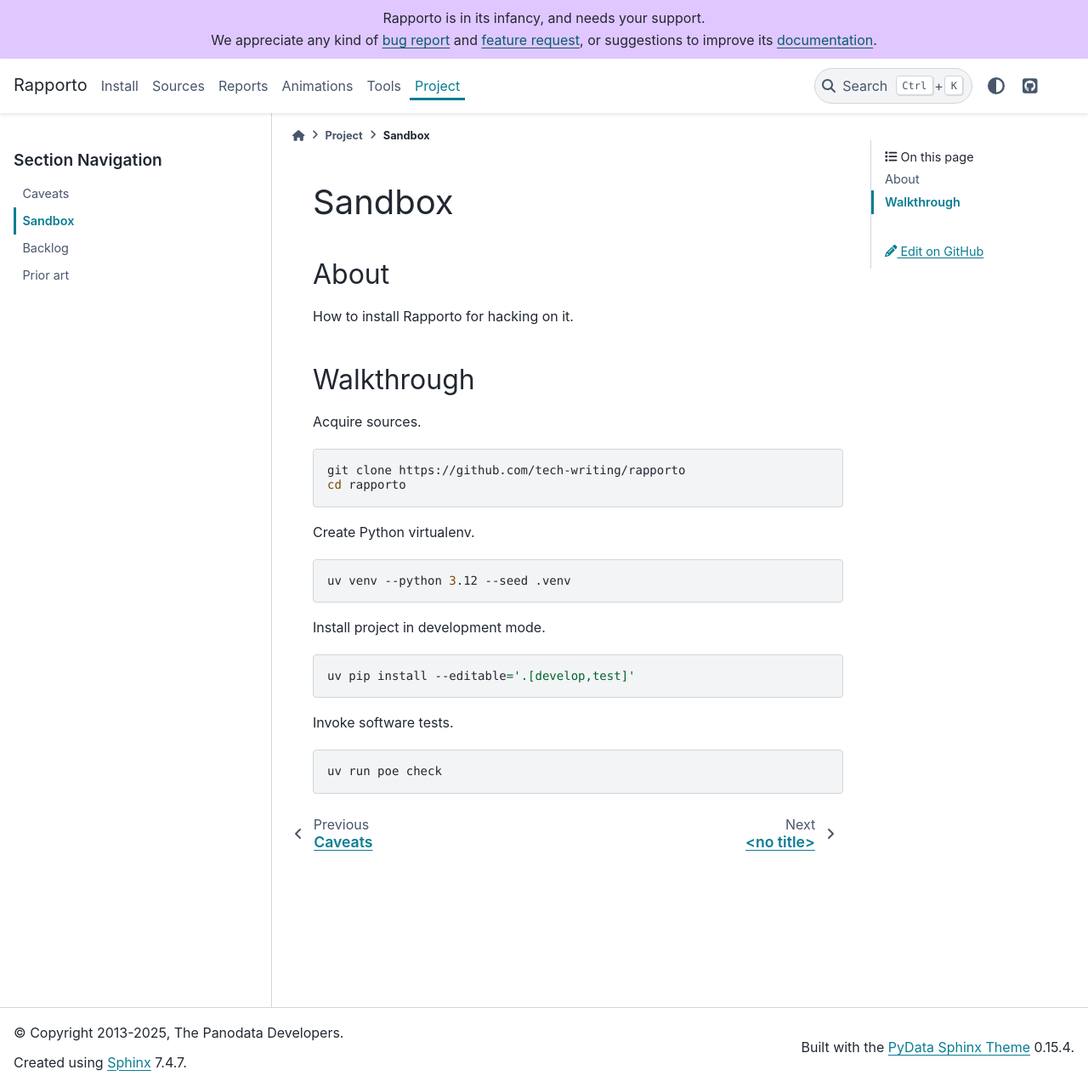
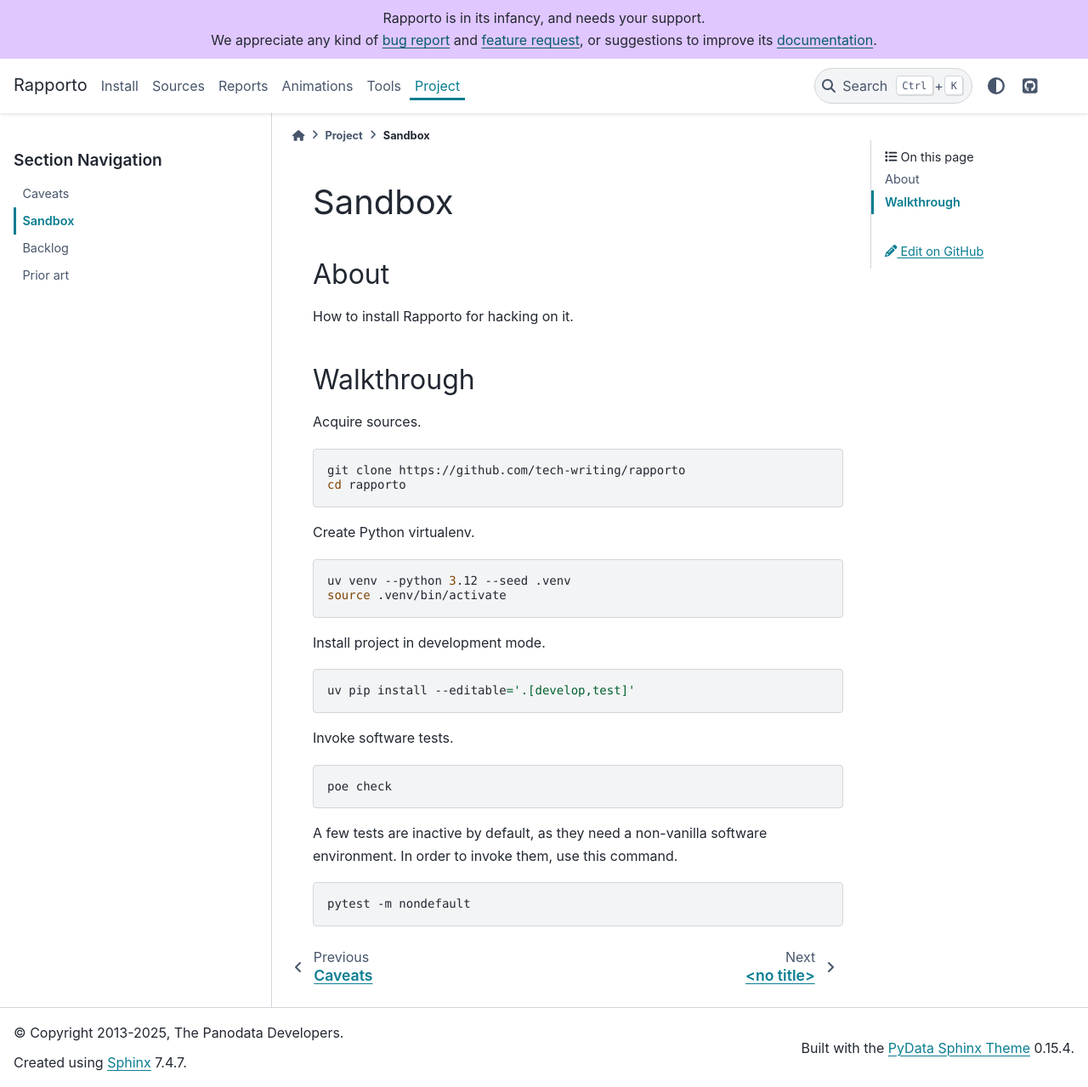
Before and after one commit to tech-writing/rapporto, a Sphinx documentation site: the page built from docs/project/sandbox.md, in a window 1280 px wide and 1279 px high. Shown: the whole window at 85% size. Built offline with Sphinx 7.4.7 and the PyData theme 0.15.4, drawn with Linux system fonts in a browser that asks for light colours.

Commit message:
Tests: Run non-default tests using `pytest -m nondefault`

````diff
--- a/docs/project/sandbox.md
+++ b/docs/project/sandbox.md
@@ -16,6 +16,7 @@
 Create Python virtualenv.
 ```shell
 uv venv --python 3.12 --seed .venv
+source .venv/bin/activate
 ```
 
 Install project in development mode.
@@ -25,5 +26,11 @@
 
 Invoke software tests.
 ```shell
-uv run poe check
+poe check
 ```
+
+A few tests are inactive by default, as they need a non-vanilla software
+environment. In order to invoke them, use this command.
+```shell
+pytest -m nondefault
+```
--- a/pyproject.toml
+++ b/pyproject.toml
@@ -211,6 +211,7 @@
 addopts = """
   -rfEXs -p pytester --strict-markers --verbosity=3
   --cov --cov-report=term-missing --cov-report=xml
+  -m "not nondefault"
   """
 minversion = "2.0"
 log_level = "DEBUG"
@@ -224,6 +225,7 @@
 ]
 xfail_strict = true
 markers = [
+  "nondefault",
 ]
 
 [tool.coverage.run]
````
Also changed, not shown: docs/backlog.md (+1 -1 lines), 1 other file.
